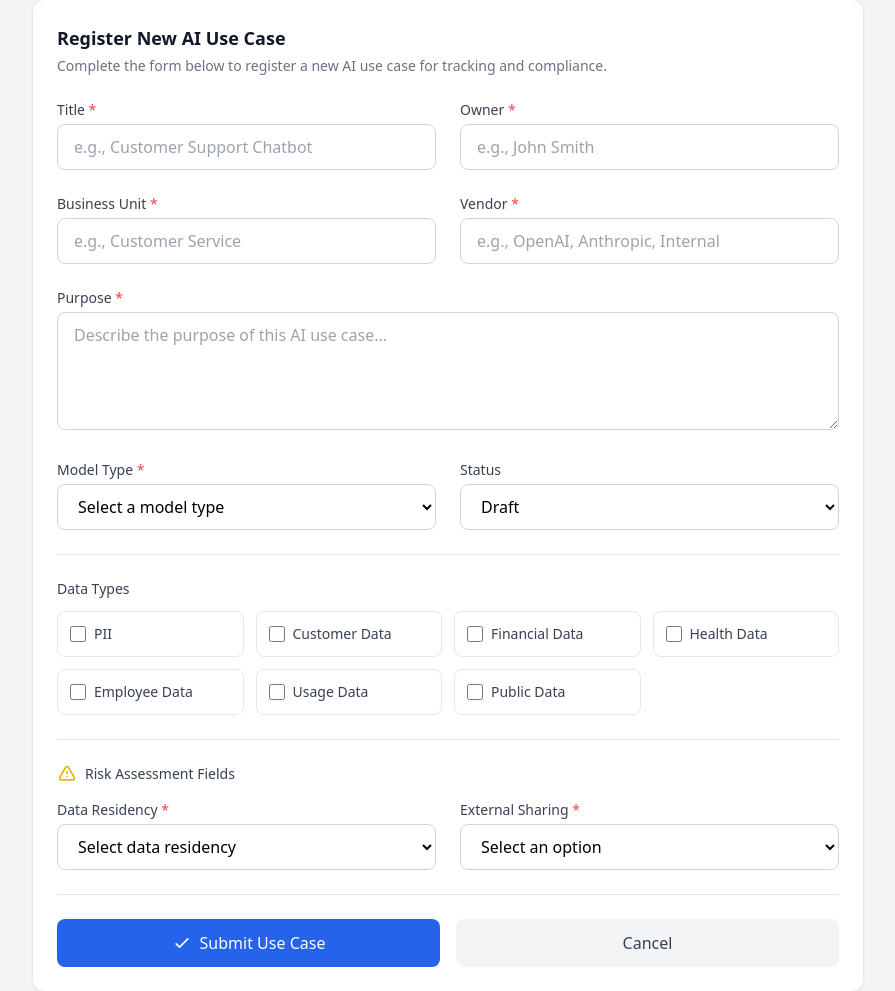
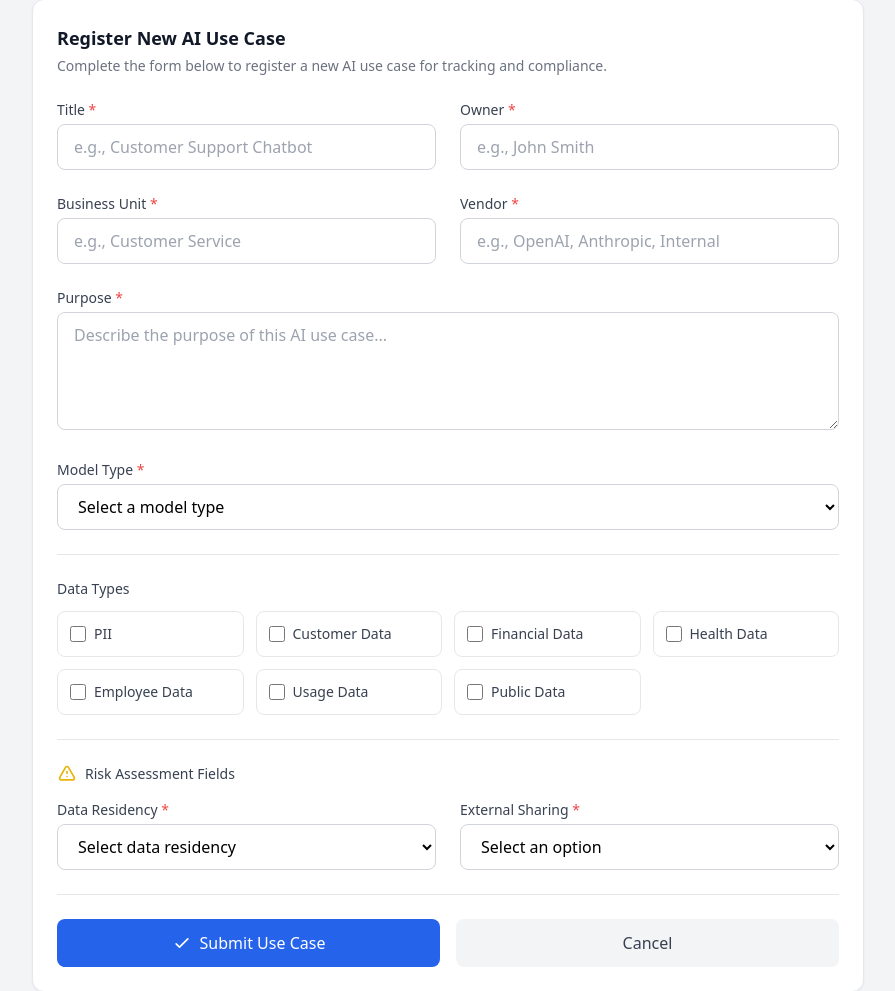
Before and after one commit to tonythe-great/ai-use-case-registry, a FastAPI app: page /register in a window 1280 px wide. Shown: the part 114-1105 px from the top of the page, without its empty margins (192-1087 px from the left). Run offline with FastAPI, Linux system fonts and the light colour scheme; data that the repository does not hold is empty; some libraries are stand-ins or nearby versions.

Commit message:
Remove status dropdown, default to pending on submission
- Remove status dropdown from registration form
- Change default status from "draft" to "pending" in schema
- All new use cases now require review before approval

Co-Authored-By: Claude Opus 4.5 <noreply@anthropic.com>

```diff
--- a/app/schemas.py
+++ b/app/schemas.py
@@ -22,7 +22,7 @@ class UseCaseBase(BaseModel):
 class UseCaseCreate(UseCaseBase):
     """Schema for creating a use case."""
 
-    status: str = Field(default="draft", pattern="^(draft|pending|approved|rejected)$")
+    status: str = Field(default="pending", pattern="^(draft|pending|approved|rejected)$")
 
 
 class UseCaseUpdate(BaseModel):
--- a/app/templates/register.html
+++ b/app/templates/register.html
@@ -106,7 +106,6 @@
                         placeholder="Describe the purpose of this AI use case..."></textarea>
                 </div>
 
-                <div class="grid grid-cols-1 md:grid-cols-2 gap-6">
                 <div>
                     <label for="model_type" class="block text-sm font-medium text-gray-700 mb-1">Model Type <span class="text-red-500">*</span></label>
                     <select id="model_type" name="model_type" required
@@ -120,17 +119,6 @@
                         <option value="Recommendation">Recommendation System</option>
                         <option value="Other">Other</option>
                     </select>
-                    </div>
-                    <div>
-                        <label for="status" class="block text-sm font-medium text-gray-700 mb-1">Status</label>
-                        <select id="status" name="status"
-                            class="w-full px-4 py-2.5 border border-gray-300 rounded-lg focus:ring-2 focus:ring-primary-500 focus:border-primary-500 transition-colors bg-white">
-                            <option value="draft">Draft</option>
-                            <option value="pending">Pending Review</option>
-                            <option value="approved">Approved</option>
-                            <option value="rejected">Rejected</option>
-                        </select>
-                    </div>
                 </div>
 
                 <!-- Data Types Section -->
@@ -348,8 +336,7 @@
                 vendor: formData.get('vendor'),
                 data_types: formData.getAll('data_types'),
                 data_residency: formData.get('data_residency'),
-                external_sharing: formData.get('external_sharing'),
-                status: formData.get('status')
+                external_sharing: formData.get('external_sharing')
             };
 
             try {
```
Lines whose indentation alone changed are shown as unchanged.
